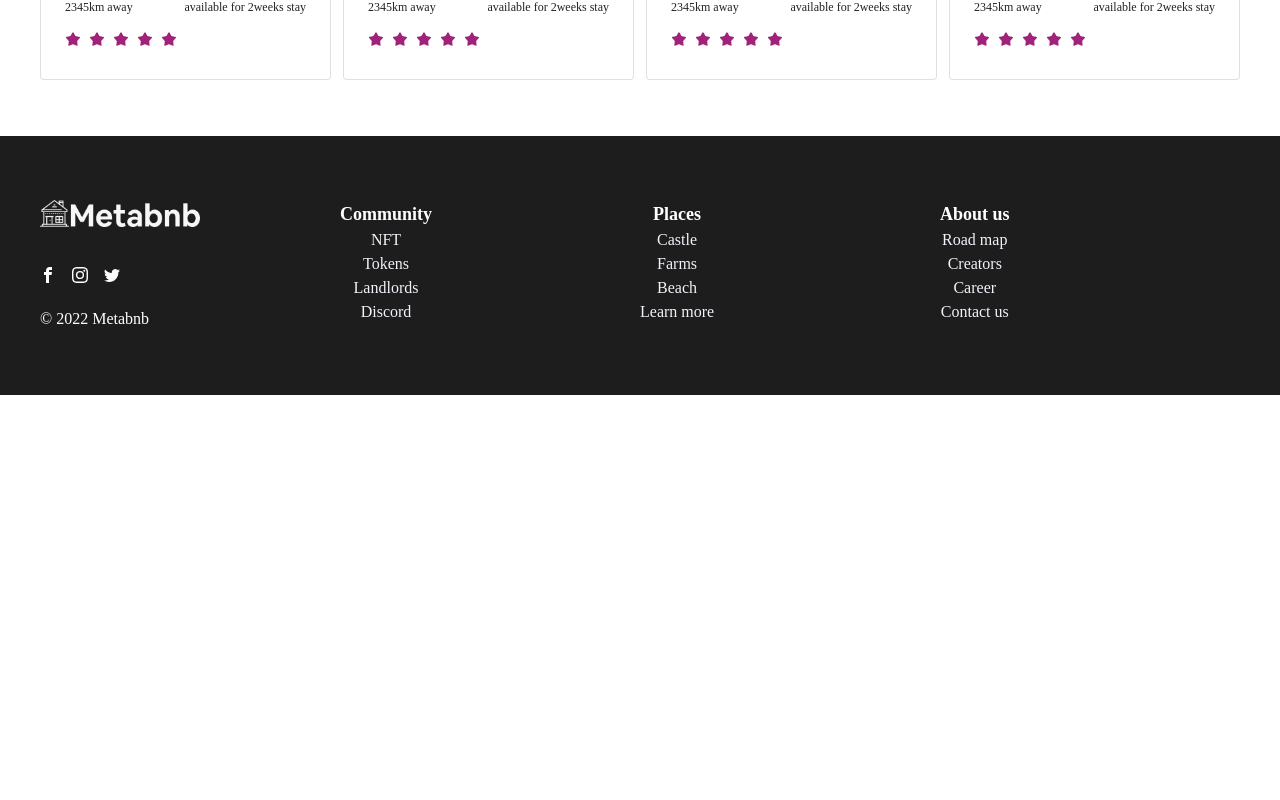
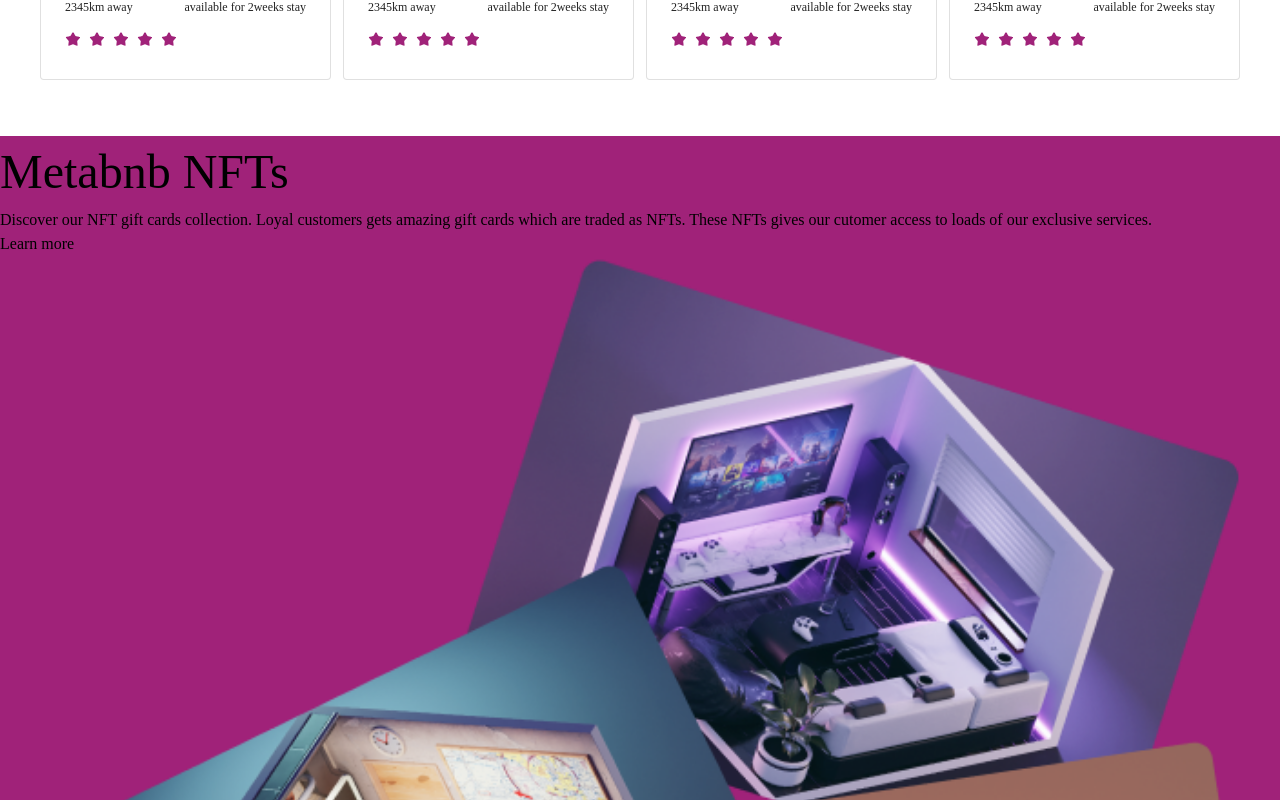
Before and after one commit to Qreamville/MetaBnB, a React (Create React App) app: page / in a window 1280 px wide. Shown: the part 1780-2580 px from the top of the page. Before the commit the page ends 2175 px from the top, so only its background shows below. Built offline with nearby package versions, Linux system fonts and the light colour scheme; a web font is replaced by a local one.

Commit message:
feat: Update home page

```diff
--- a/src/pages/home/Home.jsx
+++ b/src/pages/home/Home.jsx
@@ -3,6 +3,7 @@ import "./home.css";
 import Hero from "./components/Hero";
 import Brand from "./components/Brand";
 import Showcase from "./components/Showcase";
+import Discover from "./components/Discover";
 
 const Home = () => {
   return (
@@ -10,6 +11,7 @@ const Home = () => {
       <Hero />
       <Brand />
       <Showcase />
+      <Discover />
     </>
   );
 };
--- /dev/null
+++ b/src/pages/home/components/Discover.jsx
@@ -0,0 +1,30 @@
+import React from "react";
+import discover from "../../../assets/image/discover.png";
+
+const Discover = () => {
+  return (
+    <section className="bg-purple">
+      <div className="discover">
+        <div className="flex-1">
+          <h2 className="text-[48px] discover-heading">Metabnb NFTs</h2>
+          <p className="discover-text">
+            Discover our NFT gift cards collection. Loyal customers gets amazing
+            gift cards which are traded as NFTs. These NFTs gives our cutomer
+            access to loads of our exclusive services.
+          </p>
+          <button className="discover-btn">Learn more</button>
+        </div>
+        <div className="flex-1">
+          <img
+            src={discover}
+            alt="discover"
+            loading="lazy"
+            className="w-full"
+          />
+        </div>
+      </div>
+    </section>
+  );
+};
+
+export default Discover;
```
